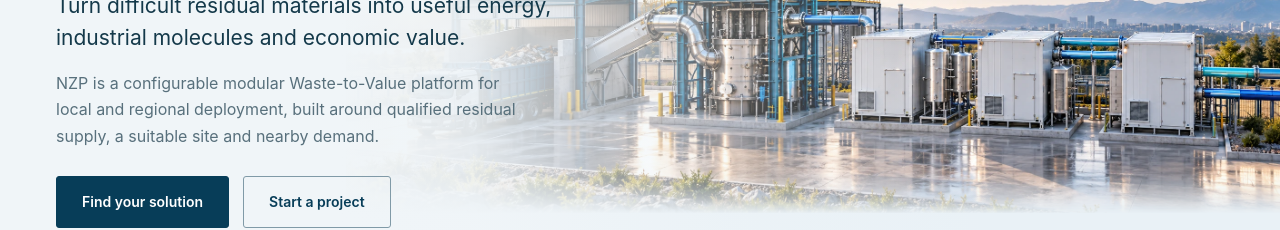
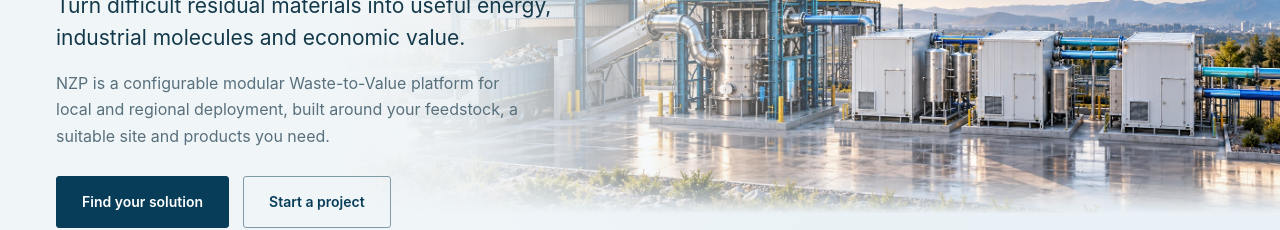
Before and after one commit to KPDoyle/nzptechnology, a React (Vite) app: page / in a window 1280 px wide. Shown: the part 391-621 px from the top of the page. Built offline with nearby package versions, Linux system fonts and the light colour scheme.

Commit message:
Update home hero wording to your feedstock and products

```diff
--- a/src/App.jsx
+++ b/src/App.jsx
@@ -34,7 +34,7 @@ function Process({compact=false}){return <div className={`process ${compact?'com
 function CTA({title='Your residual material could be a new starting point.',description='Tell us what you have, where you are and what you need. We’ll establish the right first step.'}){return <section className="cta"><div className="container"><div><Eyebrow>Let’s make a start</Eyebrow><h2>{title}</h2><p>{description}</p></div><Button to="/start">Start a project discussion</Button></div></section>}
 function ModularConfiguration(){return <section className="section container"><SectionHead label="Local and regional deployment" title="Configured around supply, site and demand." description="NZP is a configurable modular Waste-to-Value platform. Project scale follows qualified residual supply and nearby demand for energy or industrial molecules."/><div className="three-grid">{[['Qualified residual supply','Establish available volume, composition, variability and supply security within a practical local or regional catchment.'],['A suitable site','Assess space, access, utilities, permits and integration with existing local infrastructure.'],['Nearby product demand','Define the customers, quantities and specifications for useful power, heat, hydrogen, CO or syngas, including delivery distances.']].map(([t,d])=><div className="simple-card" key={t}><h3>{t}</h3><p>{d}</p></div>)}</div><div className="note"><Layers/><p>Modular means selecting, sizing and integrating conversion, gas-processing and output modules around these project inputs, then developing and validating the configuration in stages. Expansion is assessed when additional supply, site capacity and demand support it. A utility-scale plant is not the starting assumption.</p></div></section>}
 function Home(){return <>
-<section className="hero"><img className="hero-plant" src="/plant.webp" alt="Modular facility rendering with feedstock handling, conversion and gas-processing modules" fetchPriority="high"/><div className="hero-shade"/><div className="container hero-content"><Eyebrow>Waste-to-Value. Built around you.</Eyebrow><h1>Residual materials.<br/><span>New possibilities.</span></h1><p className="hero-intro">Turn difficult residual materials into useful energy, industrial molecules and economic value.</p><p className="hero-detail">NZP is a configurable modular Waste-to-Value platform for local and regional deployment, built around qualified residual supply, a suitable site and nearby demand.</p><div className="button-row"><Button to="/solutions">Find your solution</Button><Button to="/start" secondary>Start a project</Button></div><div className="hero-foot">Waste-to-Value starts where recycling stops.</div></div></section>
+<section className="hero"><img className="hero-plant" src="/plant.webp" alt="Modular facility rendering with feedstock handling, conversion and gas-processing modules" fetchPriority="high"/><div className="hero-shade"/><div className="container hero-content"><Eyebrow>Waste-to-Value. Built around you.</Eyebrow><h1>Residual materials.<br/><span>New possibilities.</span></h1><p className="hero-intro">Turn difficult residual materials into useful energy, industrial molecules and economic value.</p><p className="hero-detail">NZP is a configurable modular Waste-to-Value platform for local and regional deployment, built around your feedstock, a suitable site and products you need.</p><div className="button-row"><Button to="/solutions">Find your solution</Button><Button to="/start" secondary>Start a project</Button></div><div className="hero-foot">Waste-to-Value starts where recycling stops.</div></div></section>
 <div className="value-ribbon"><div className="container"><div><span>THE STARTING POINT</span><strong>Qualified residuals</strong></div><div className="ribbon-core"><Layers size={24}/><strong>NZP conversion + integration</strong></div><div className="ribbon-outputs"><span>THE POSSIBILITIES</span><strong>H₂ + CO <b> / </b> Power + heat <b> / </b> Fuels + chemicals</strong></div></div></div>
 <ModularConfiguration/><section className="section container"><SectionHead label="01 / Your opportunity" title={<>What do you need<br/>to make possible?</>} description="Start with the problem you want to solve. We’ll explore the right conversion pathway, together."/><div className="opportunity-grid">{[
 [Recycle,'I have residual waste','Could it become a productive feedstock rather than a disposal liability?','/solutions/waste-resource-recovery','Assess my residual stream'],[Zap,'I need secure energy','Could local residual materials provide controllable power or useful heat?','/solutions/power-heat','Assess my energy requirement'],[FlaskConical,'I need H₂, CO or syngas','Could an integrated local project supply the industrial molecules I need?','/solutions/hydrogen-co','Assess my molecule requirement'],[MapPin,'I have a site or project','Could feedstock, infrastructure and local demand become a viable project?','/projects','Develop with NZP']].map(([Icon,t,d,to,cta],i)=><Link className="opportunity-card" to={to} key={t}><div className="card-top"><Icon size={29} strokeWidth={1.4}/><span>0{i+1}</span></div><h3>{t}</h3><p>{d}</p><div className="card-link">{cta}<MoveUpRight size={19}/></div></Link>)}</div></section>
```
